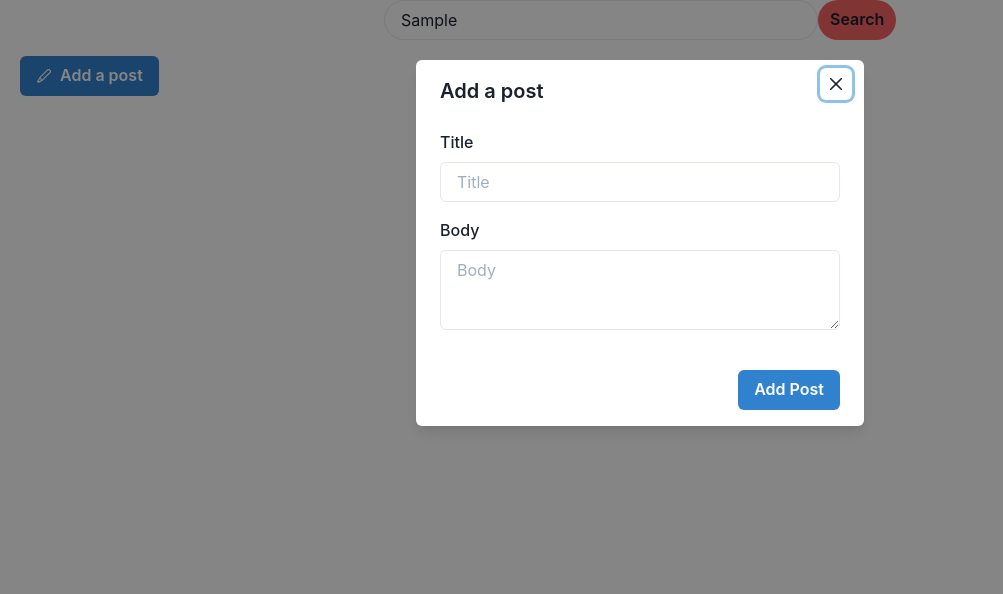
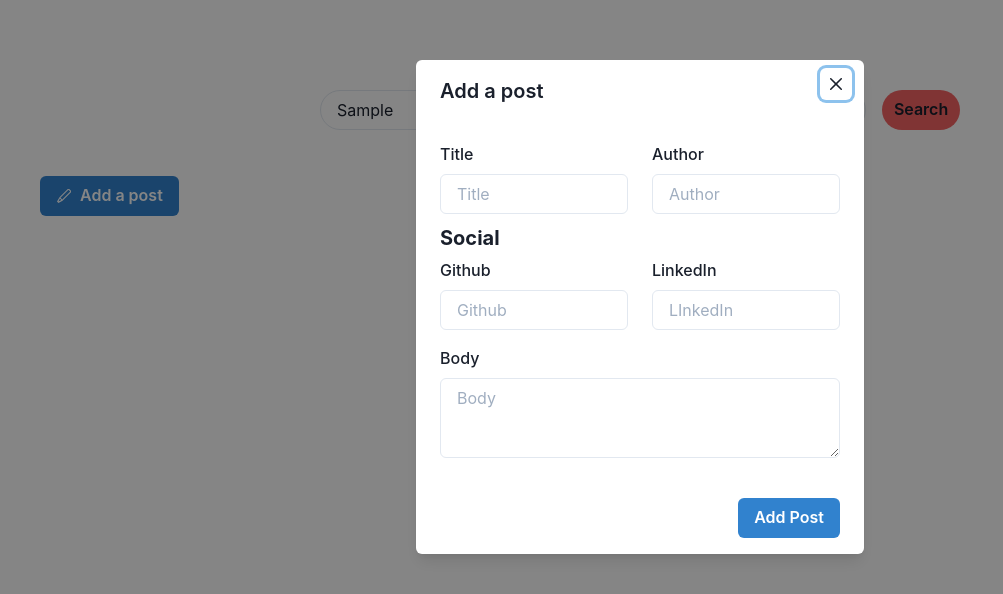
Before and after one commit to gadzorgenu/blog-app, a React (Create React App) app in the folder Client/: page /post in a window 1280 px wide. Both pictures are taken after typing "Sample" into the empty fields and a click on the button "Add a post". Shown: the top 594 px of the page, without its empty margins (0-1003 px from the left). Built offline with nearby package versions, Linux system fonts and the light colour scheme; no server answers.

Commit message:
Modified post page

```diff
--- a/Client/src/components/Form/SignUpForm.js
+++ b/Client/src/components/Form/SignUpForm.js
@@ -26,7 +26,7 @@ import {Formik,Form} from 'formik'
     }
 
     return(
-        <Box pt={10}>
+        <Box pt={10} bg='white'>
             <Box textAlign='center' my={4}>
                 <Heading as='h5' fontSize={{ md: '3xl'}}> SIGN UP</Heading>
             </Box>
--- a/Client/src/components/Modals/AddPostModal.js
+++ b/Client/src/components/Modals/AddPostModal.js
@@ -11,7 +11,10 @@ import {
     FormControl,
     FormLabel,
     Input,
-    Textarea
+    Textarea,
+    Grid,
+    Box,
+    Heading
 
   } from "@chakra-ui/react"
 import { VscEdit } from 'react-icons/vsc'
@@ -26,18 +29,43 @@ const AddPost =()=> {
         <>
         <Button onClick={onOpen} leftIcon={<VscEdit />} ml={5} mt={4}colorScheme='blue'>Add a post</Button>
 
-        <Modal isOpen={isOpen} onClose={onClose}>
+        <Modal isOpen={isOpen} onClose={onClose} w={{md: '50%'}} >
           <ModalOverlay />
           <ModalContent>
             <ModalHeader>Add a post</ModalHeader>
             <ModalCloseButton />
             <ModalBody pb={6}>
+              <Grid templateColumns='repeat(2,1fr)' gap={6} my={3}>
                 <FormControl>
-                <FormLabel>Title</FormLabel>
-                <Input
-                // ref={initialRef}
-                placeholder="Title" />
-                </FormControl>
+                  <FormLabel>Title</FormLabel>
+                  <Input
+                  // ref={initialRef}
+                  placeholder="Title" />
+                  </FormControl>
+
+                  <FormControl>
+                  <FormLabel>Author</FormLabel>
+                  <Input
+                  placeholder="Author" />
+                  </FormControl>
+              </Grid>
+              <Box>
+                <Heading fontSize='20px' my={2}>Social</Heading>
+                <Grid templateColumns='repeat(2,1fr)' gap={6}>
+                  <FormControl>
+                    <FormLabel>Github</FormLabel>
+                    <Input
+                    // ref={initialRef}
+                    placeholder="Github" />
+                    </FormControl>
+
+                    <FormControl>
+                    <FormLabel>LinkedIn</FormLabel>
+                    <Input
+                    placeholder="LInkedIn" />
+                    </FormControl>
+                </Grid>
+              </Box>
 
                 <FormControl mt={4}>
                 <FormLabel>Body</FormLabel>
--- a/Client/src/pages/Posts.js
+++ b/Client/src/pages/Posts.js
@@ -12,11 +12,15 @@ const Posts = () => {
     return(
 
     <Box>
-        <Flex m='auto' w={{md: '40%'}}>
+        <Box mt='90px' mb='30px'>
+        <Flex m='auto'  h={{md: '40%'}} w={{md:'50%'}}>
             <Input placeholder='Search blog post' rounded='30px'/>
-            <Button rounded='30px' bg='red.400'>Search</Button>
+            <Button rounded='30px' bg='red.400' ml={4}>Search</Button>
         </Flex>
-       <AddPost/>
+        </Box>
+        <Box pl='20px'>
+            <AddPost/>
+        </Box>
     </Box>
     )
 }
--- a/Client/src/pages/login.js
+++ b/Client/src/pages/login.js
@@ -4,7 +4,7 @@ import {Box} from '@chakra-ui/react'
 
 function Login(){
   return(
-    <Box bg='green.400'>
+    <Box >
       <LoginForm/>
     </Box>
   )
```
